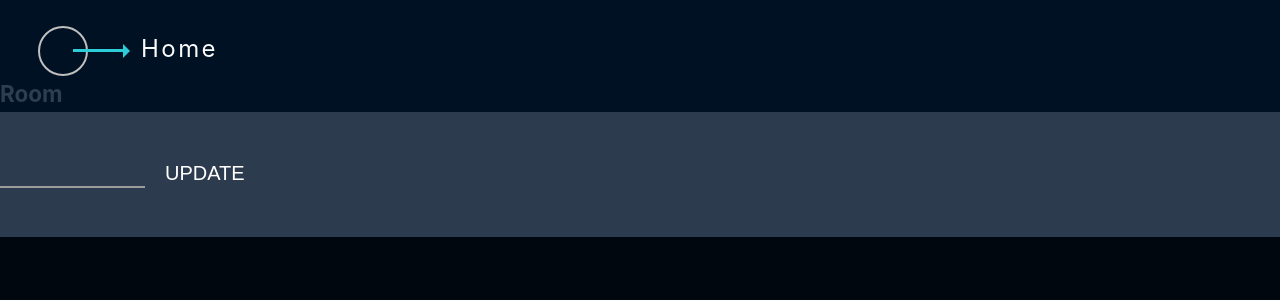
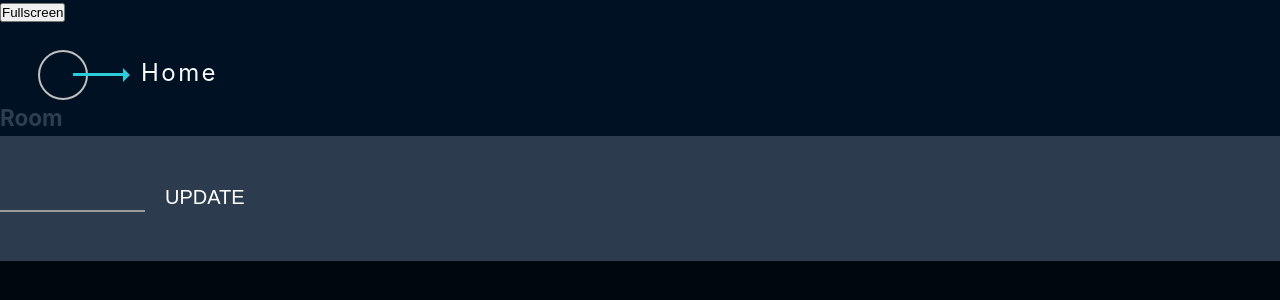
Before and after one commit to Dudarik/star-realms-clone-v2, a Vue app: page /room in a window 1280 px wide. Shown: the top 300 px of the page. Built offline with nearby package versions, Linux system fonts and the light colour scheme; what vue-fullscreen, vue-kinesis would draw is missing.

Commit message:
refactor: add some changes

```diff
--- a/src/views/LandingView.vue
+++ b/src/views/LandingView.vue
@@ -1,27 +1,19 @@
 <script setup lang="ts">
-import { ref, defineComponent, toRefs, reactive } from "vue";
 import ModalWindow from "@/components/modal/ModalWindow.vue";
 import { storeToRefs } from "pinia";
 import { useModal } from "@/stores";
+import { ref, defineComponent, toRefs, reactive } from "vue";
+import { useFullscreen } from '@vueuse/core'
 
-// const root = ref();
-// const state = reactive({
-//   fullscreen: false,
-// });
-// function toggle() {
-//   state.fullscreen = !state.fullscreen;
-// }
+const el = ref(null)
+const { toggle, isFullscreen } = useFullscreen(el)
 
 const { modalIsShow } = storeToRefs(useModal());
+
 </script>
 
 <template>
-  <fullscreen
-    v-model:fullscreen="fullscreen"
-    :teleport="teleport"
-    :page-only="pageOnly"
-  >
-    <div class="wrapper">
+    <div class="wrapper" ref="el">
       <kinesis-container class="container">
         <kinesis-element class="parallax-bg">
           <div class="parallax-bg" :strength="100" type="depth"></div>
@@ -31,9 +23,7 @@ const { modalIsShow } = storeToRefs(useModal());
         <div class="settings-btn" @click="modalIsShow = true">
           <modal-window />
         </div>
-        <button type="button" class="button" @click="toggle">
-          {{ fullscreen ? "exit fullscreen" : "request fullscreen" }}
-        </button>
+        <button @click="toggle">Fullscreen</button>
         <div class="title">
           <img src="../assets/Vector36.svg" alt="vector36" />
           <h1>{{ $t("titles.landTitle") }}</h1>
@@ -46,7 +36,6 @@ const { modalIsShow } = storeToRefs(useModal());
         </nav>
       </kinesis-container>
     </div>
-  </fullscreen>
 </template>
 
 <style lang="scss" scoped>
--- a/src/views/RoomView.vue
+++ b/src/views/RoomView.vue
@@ -1,6 +1,10 @@
 <script setup lang="ts">
 import ButtonLink from "@/components/ButtonLink.vue";
 // import { mapGetters, mapActions } from 'vuex'
+import { ref } from "vue";
+import { useFullscreen } from '@vueuse/core'
+const el = ref(null)
+const { toggle, isFullscreen } = useFullscreen(el)
 
 // const name = {
 //   data: {
@@ -28,7 +32,8 @@ import ButtonLink from "@/components/ButtonLink.vue";
 </script>
 
 <template>
-  <div class="container">
+  <div class="container" ref="el">
+    <button @click="toggle">Fullscreen</button>
     <ButtonLink />
     <div class="page-title">
       <h2>{{ $t("titles.roomTitle") }}</h2>
```
